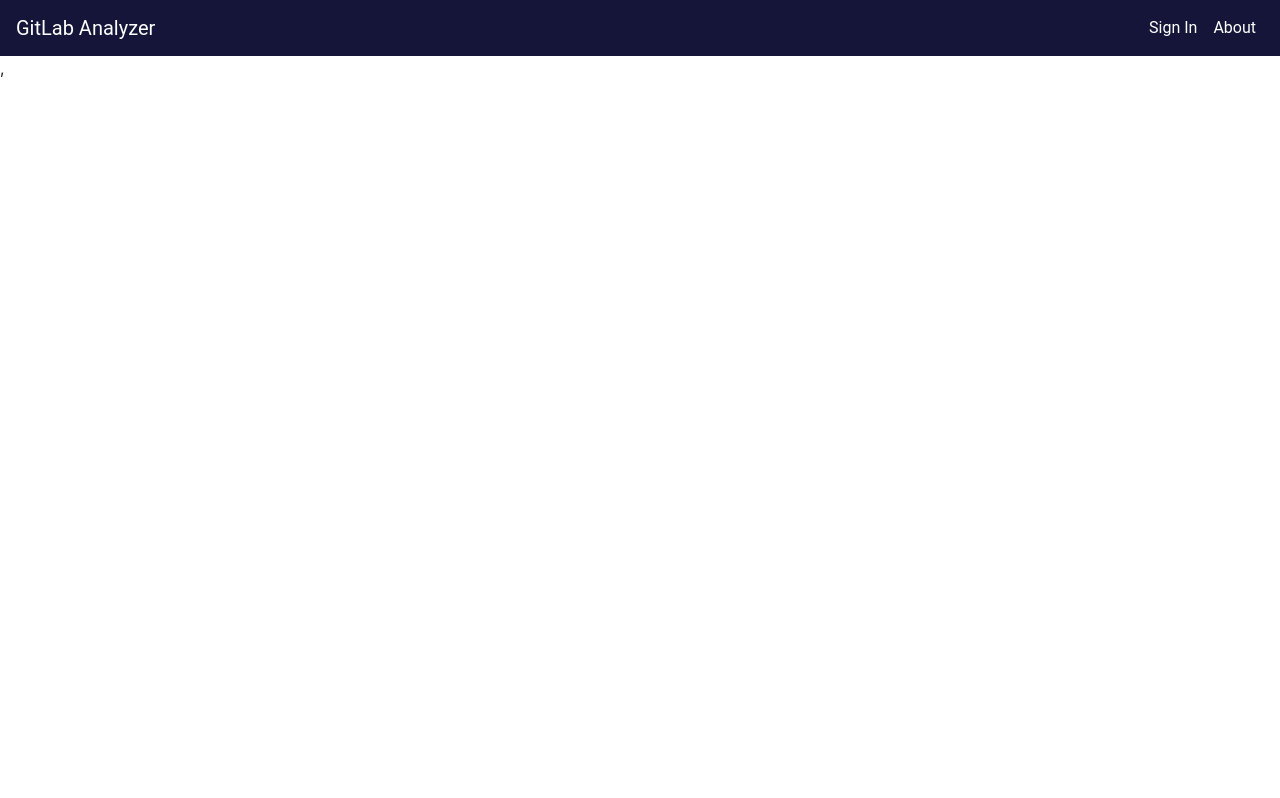
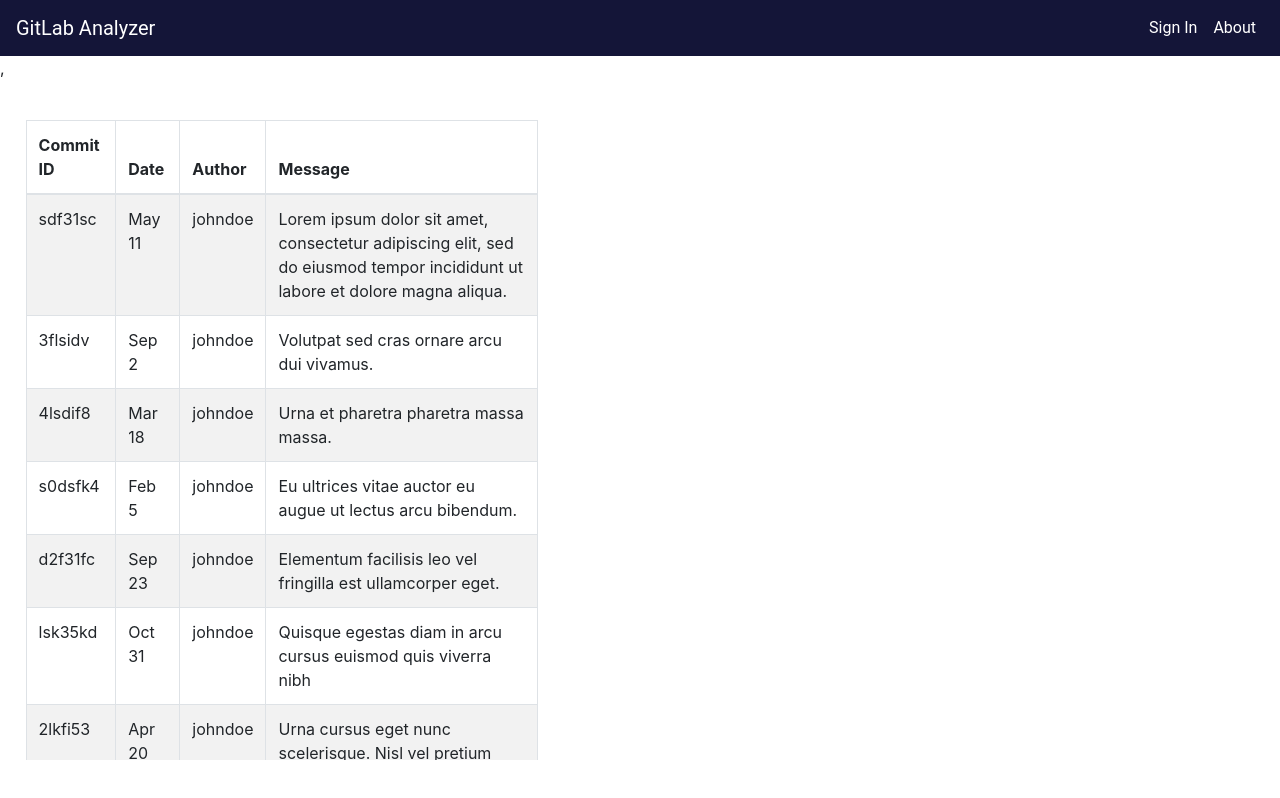
Before and after one commit to iasmaro/GitLabAnalyzer, a React (Create React App) app in the folder frontend/: page /Analysis in a window 1280 px wide. Built offline with nearby package versions, Linux system fonts and the light colour scheme.

Commit message:
Create simple list displayed in http://localhost:3000/Analysis

```diff
--- a/frontend/src/App.js
+++ b/frontend/src/App.js
@@ -3,6 +3,8 @@
 
 import About from 'Pages/About/About';
 import Home from 'Pages/Home/Home';
+import Profile from 'Pages/Profile/Profile';
+import Analysis from 'Pages/Analysis/Analysis';
 import Navbar from 'Components/Navbar/Navbar';
 import getUserData from 'Utils/getUserData';
 
@@ -33,9 +35,10 @@
       <Switch>
         <Route exact path="/" component={Home} />
         <Route exact path="/about" component={About} />
+        <Route exact path="/Analysis" component={Analysis} />
         <ProtectedRoute exact path="/Configurations" Component={Home} />
         <ProtectedRoute exact path="/Reports" Component={Home} />
-        <ProtectedRoute exact path="/Profile" Component={Home} />
+        <ProtectedRoute exact path="/Profile" Component={Profile} />
         <LogoutPage exact path="/Logout" />
       </Switch>
     </div>
--- /dev/null
+++ b/frontend/src/Components/CommitsList/Commit.js
@@ -0,0 +1,14 @@
+import React from 'react';
+
+const Commit = (props) => {
+    return (
+        <tr>
+            <td>{props.commit.id}</td>
+            <td>{props.commit.date}</td>
+            <td>{props.commit.author}</td>
+            <td>{props.commit.message}</td>
+        </tr>
+    );
+};
+
+export default Commit
--- /dev/null
+++ b/frontend/src/Components/CommitsList/CommitsList.css
@@ -0,0 +1,9 @@
+.commits-list-container {
+    max-height: 80%;
+    width: 40%;
+    position: absolute;
+    top: 15%;
+    left: 2%;
+    overflow-y: scroll;
+    overflow-x: scroll;
+  }
--- /dev/null
+++ b/frontend/src/Components/CommitsList/CommitsList.js
@@ -0,0 +1,29 @@
+import React from 'react';
+import Table from 'react-bootstrap/Table';
+
+import Commit from './Commit';
+import './CommitsList.css';
+
+const CommitsList = ({commits}) => {
+        return (
+            <div className = 'commits-list-container'>
+                <Table striped bordered hover>
+                    <thead>
+                        <tr>
+                            <th>Commit ID</th>
+                            <th>Date</th>
+                            <th>Author</th>
+                            <th>Message</th>
+                        </tr>
+                    </thead>
+                    <tbody>
+                        {commits.map((commit) => (
+                            <Commit key={commit.id} commit={commit}/>
+                        ))}
+                    </tbody>
+                </Table>
+            </div>
+        );
+    };
+
+export default CommitsList
--- /dev/null
+++ b/frontend/src/Pages/Analysis/Analysis.js
@@ -0,0 +1,15 @@
+import React from 'react';
+
+import CommitsList from 'Components/CommitsList/CommitsList';
+
+import{commits} from './mockCommits';
+
+const Analysis = (props) => {
+    return (
+        <div>
+            <CommitsList commits={commits}/>
+        </div>
+    )
+}
+
+export default Analysis;
--- /dev/null
+++ b/frontend/src/Pages/Analysis/mockCommits.js
@@ -0,0 +1,68 @@
+export const commits = [
+    {
+        id: 'sdf31sc',
+        message: 'Lorem ipsum dolor sit amet, consectetur adipiscing elit, sed do eiusmod tempor incididunt ut labore et dolore magna aliqua.',
+        date: 'May 11',
+        author: 'johndoe'
+    },
+    {
+        id: '3flsidv',
+        message: 'Volutpat sed cras ornare arcu dui vivamus.',
+        date: 'Sep 2',
+        author: 'johndoe'
+    },
+    {
+        id: '4lsdif8',
+        message: 'Urna et pharetra pharetra massa massa.',
+        date: 'Mar 18',
+        author: 'johndoe'
+    },
+    {
+        id: 's0dsfk4',
+        message: 'Eu ultrices vitae auctor eu augue ut lectus arcu bibendum.',
+        date: 'Feb 5',
+        author: 'johndoe'
+    },
+    {
+        id: 'd2f31fc',
+        message: 'Elementum facilisis leo vel fringilla est ullamcorper eget.',
+        date: 'Sep 23',
+        author: 'johndoe'
+    },
+    {
+        id: 'lsk35kd',
+        message: 'Quisque egestas diam in arcu cursus euismod quis viverra nibh',
+        date: 'Oct 31',
+        author: 'johndoe'
+    },
+    {
+        id: '2lkfi53',
+        message: 'Urna cursus eget nunc scelerisque. Nisl vel pretium lectus quam',
+        date: 'Apr 20',
+        author: 'johndoe'
+    },
+    {
+        id: '9sd0fki',
+        message: 'Euismod nisi porta lorem mollis aliquam ut porttitor eget aliquet nibh praesent.',
+        date: 'Jun 3',
+        author: 'johndoe'
+    },
+    {
+        id: '5lsifkd',
+        message: 'Elit at imperdiet dui accumsan sit amet nulla facilisi',
+        date: 'Oct 31',
+        author: 'johndoe'
+    },
+    {
+        id: 'x9fq33l',
+        message: 'Tortor aliquam nulla facilisi cras fermentum odio',
+        date: 'Apr 20',
+        author: 'johndoe'
+    },
+    {
+        id: 'x9fq33l',
+        message: 'Euismod nisi porta lorem mollis aliquam ut porttitor eget aliquet nibh praesent. Tortor aliquam nulla facilisi cras fermentum odio.',
+        date: 'Apr 20',
+        author: 'johndoe'
+    }
+]
--- a/frontend/src/Pages/Dashboard/Dashboard.js
+++ b/frontend/src/Pages/Dashboard/Dashboard.js
@@ -3,7 +3,7 @@
 import RepoList from 'Components/RepoList/RepoList';
 
 import './Dashboard.css';
-import{repos} from './mockRepos'
+import{repos} from './mockRepos';
 
 const Dashboard = (props) => {
     return (
```
